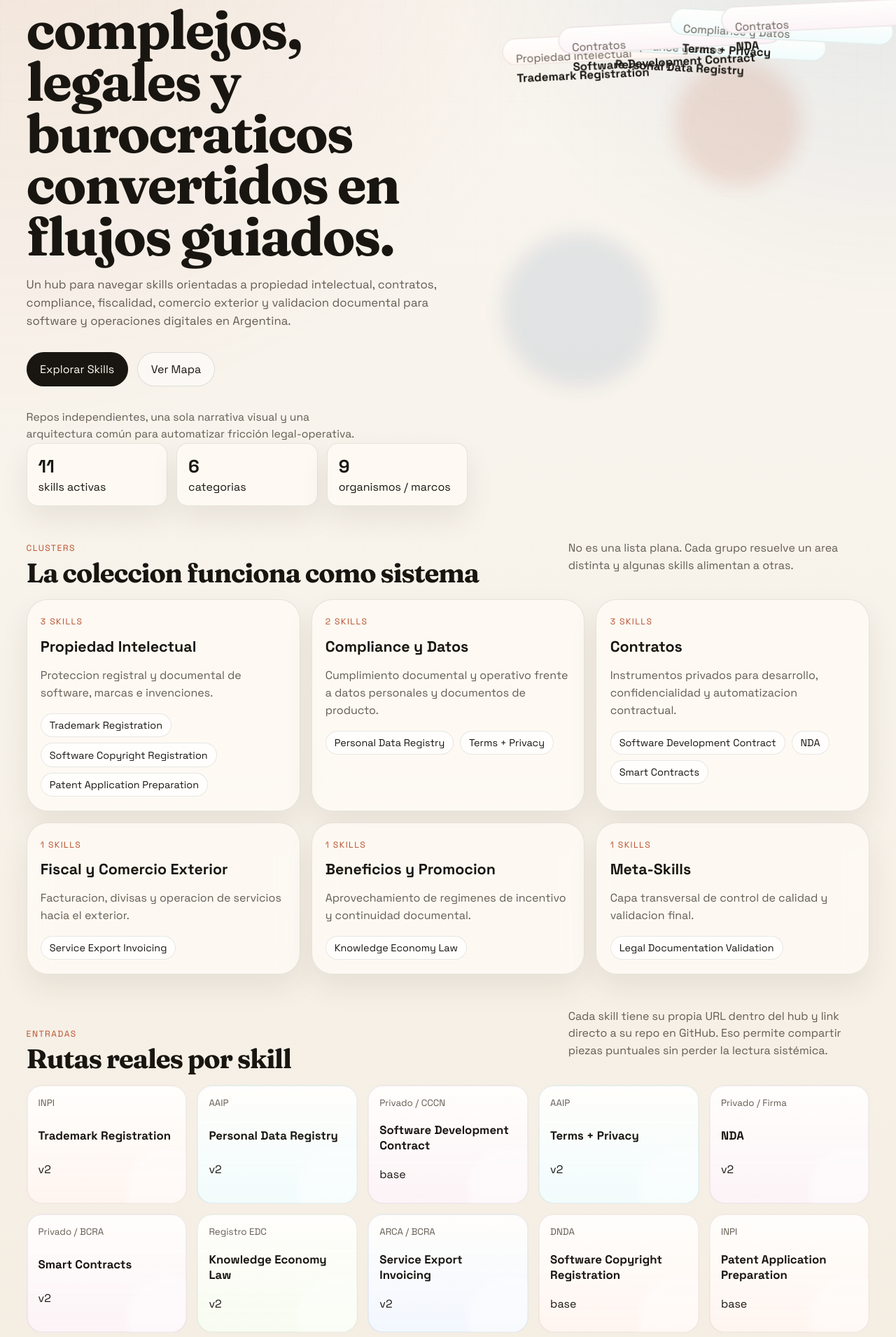
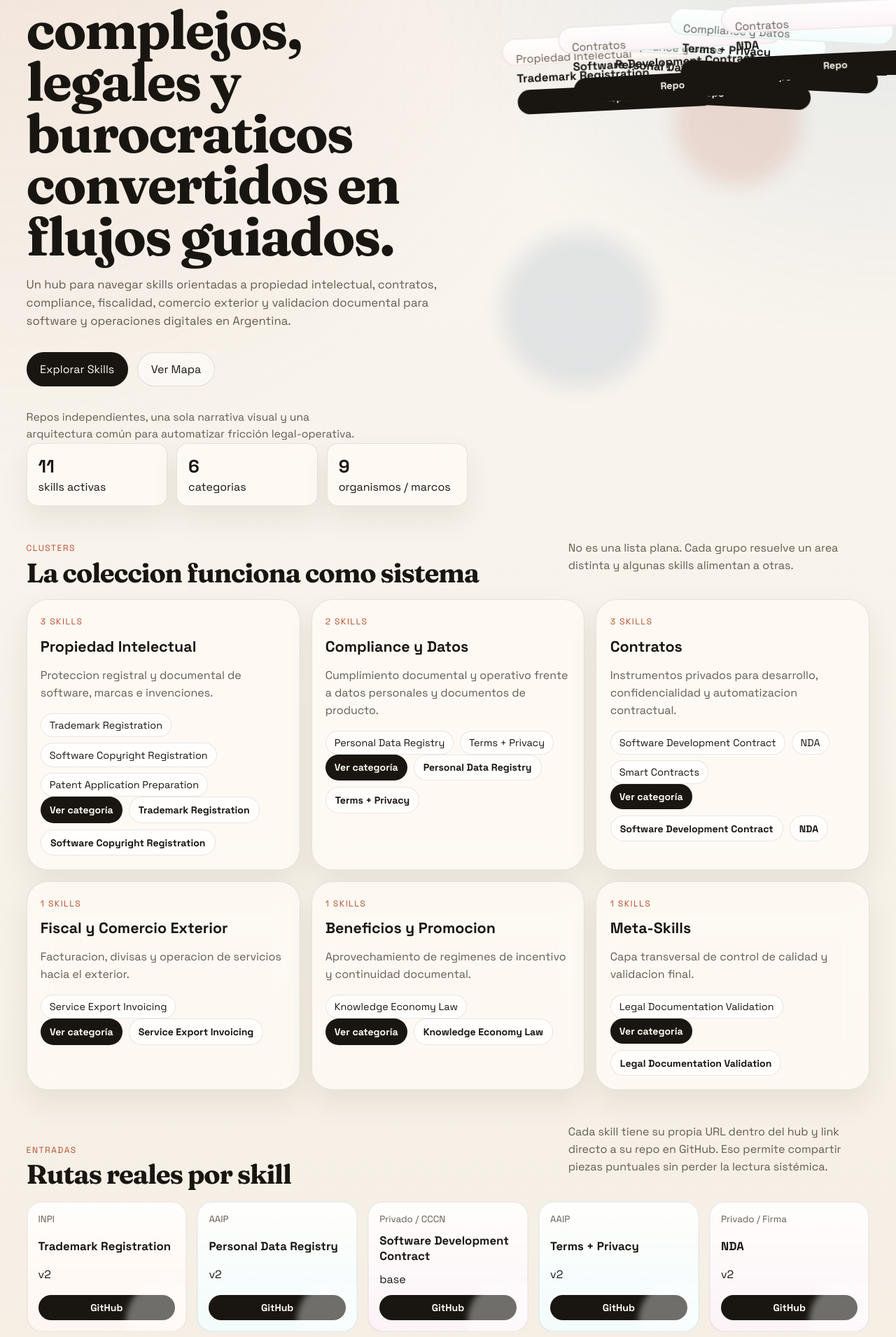
Before and after one commit to elpelaflow/Skills-Ecosystem-Hub-AR, a React (Vite) app: page / in a window 1280 px wide. Shown: the part 230-2140 px from the top of the page at 70% size. Built offline with nearby package versions, Linux system fonts and the light colour scheme.

Commit message:
Add visible repo links across hub

```diff
--- a/src/App.jsx
+++ b/src/App.jsx
@@ -101,15 +101,19 @@ function HomePage() {
         <aside className="hero-stage">
           <div className="floating-sheets">
             {skills.slice(0, 5).map((skill, index) => (
-              <Link
+              <article
                 className={`sheet-card tone-${skill.color}`}
                 key={skill.slug}
                 style={{ "--sheet-rotate": `${index % 2 === 0 ? -3 : 3}deg`, "--sheet-shift": `${index * 10}px` }}
-                to={`/skills/${skill.slug}`}
               >
+                <Link className="sheet-card-link" to={`/skills/${skill.slug}`}>
                   <span>{skill.category}</span>
                   <strong>{skill.name}</strong>
                 </Link>
+                <a className="mini-link" href={skill.repo} target="_blank" rel="noreferrer">
+                  Repo
+                </a>
+              </article>
             ))}
           </div>
         </aside>
@@ -123,7 +127,7 @@ function HomePage() {
         />
         <div className="category-grid">
           {Object.entries(categorySummaries).map(([name, summary]) => (
-            <Link className="category-card" key={name} to={`/categorias/${categorySlugs[name]}`}>
+            <article className="category-card" key={name}>
               <span className="panel-label">{skills.filter((skill) => skill.category === name).length} skills</span>
               <h3>{name}</h3>
               <p>{summary}</p>
@@ -137,7 +141,20 @@ function HomePage() {
                     </span>
                   ))}
               </div>
+              <div className="card-actions">
+                <Link className="mini-link" to={`/categorias/${categorySlugs[name]}`}>
+                  Ver categoría
                 </Link>
+                {skills
+                  .filter((skill) => skill.category === name)
+                  .slice(0, 2)
+                  .map((skill) => (
+                    <a className="mini-link subtle" href={skill.repo} key={skill.slug} target="_blank" rel="noreferrer">
+                      {skill.name}
+                    </a>
+                  ))}
+              </div>
+            </article>
           ))}
         </div>
       </section>
@@ -150,11 +167,16 @@ function HomePage() {
         />
         <div className="skills-ribbon">
           {skills.map((skill) => (
-            <Link className={`ribbon-card tone-${skill.color}`} key={skill.slug} to={`/skills/${skill.slug}`}>
+            <article className={`ribbon-card tone-${skill.color}`} key={skill.slug}>
+              <Link className="ribbon-card-link" to={`/skills/${skill.slug}`}>
                 <small>{skill.agency}</small>
                 <strong>{skill.name}</strong>
                 <span>{skill.maturity}</span>
               </Link>
+              <a className="mini-link" href={skill.repo} target="_blank" rel="noreferrer">
+                GitHub
+              </a>
+            </article>
           ))}
         </div>
       </section>
@@ -313,6 +335,11 @@ function SkillPage() {
                   Esta skill forma parte del cluster <strong>{skill.category}</strong> y se vincula con
                   otras piezas del ecosistema para cubrir el flujo completo.
                 </p>
+                <div className="card-actions">
+                  <a className="mini-link" href={skill.repo} target="_blank" rel="noreferrer">
+                    Abrir repositorio
+                  </a>
+                </div>
               </div>
             </div>
           </article>
@@ -344,7 +371,7 @@ function CategoriesPage() {
       />
       <div className="category-grid">
         {Object.entries(categorySummaries).map(([name, summary]) => (
-          <Link className="category-card" key={name} to={`/categorias/${categorySlugs[name]}`}>
+          <article className="category-card" key={name}>
             <span className="panel-label">{skills.filter((skill) => skill.category === name).length} skills</span>
             <h3>{name}</h3>
             <p>{summary}</p>
@@ -355,7 +382,20 @@ function CategoriesPage() {
                   <li key={skill.slug}>{skill.name}</li>
                 ))}
             </ul>
+            <div className="card-actions">
+              <Link className="mini-link" to={`/categorias/${categorySlugs[name]}`}>
+                Explorar cluster
               </Link>
+              {skills
+                .filter((skill) => skill.category === name)
+                .slice(0, 1)
+                .map((skill) => (
+                  <a className="mini-link subtle" href={skill.repo} key={skill.slug} target="_blank" rel="noreferrer">
+                    Repo ejemplo
+                  </a>
+                ))}
+            </div>
+          </article>
         ))}
       </div>
     </section>
@@ -496,7 +536,8 @@ function PathwayCard({ title, steps, tone }) {
 
 function SkillCard({ skill }) {
   return (
-    <Link className={`skill-card tone-${skill.color}`} to={`/skills/${skill.slug}`}>
+    <article className={`skill-card tone-${skill.color}`}>
+      <Link className="skill-card-link" to={`/skills/${skill.slug}`}>
         <div className="skill-card-top">
           <span>{skill.category}</span>
           <span>{skill.agency}</span>
@@ -512,6 +553,15 @@ function SkillCard({ skill }) {
           ))}
         </div>
       </Link>
+      <div className="card-actions">
+        <Link className="mini-link" to={`/skills/${skill.slug}`}>
+          Ver ficha
+        </Link>
+        <a className="mini-link subtle" href={skill.repo} target="_blank" rel="noreferrer">
+          Ver repo
+        </a>
+      </div>
+    </article>
   );
 }
 
--- a/src/styles.css
+++ b/src/styles.css
@@ -318,6 +318,19 @@ h2 {
   animation: floatSheet 8s ease-in-out infinite;
 }
 
+.sheet-card-link,
+.ribbon-card-link,
+.skill-card-link {
+  display: block;
+  color: inherit;
+  text-decoration: none;
+}
+
+.sheet-card-link {
+  display: grid;
+  gap: 0.35rem;
+}
+
 .sheet-card:nth-child(1) { top: 10%; left: 4%; }
 .sheet-card:nth-child(2) { top: 22%; left: 27%; }
 .sheet-card:nth-child(3) { top: 40%; left: 12%; }
@@ -385,7 +398,8 @@ h2 {
 .active-filters,
 .chip-row,
 .skill-tags,
-.related-list {
+.related-list,
+.card-actions {
   display: flex;
   flex-wrap: wrap;
   gap: 0.55rem;
@@ -395,6 +409,26 @@ h2 {
 .chip,
 .related-chip {
   background: rgba(255, 255, 255, 0.78);
+  border: 1px solid rgba(25, 22, 17, 0.1);
+}
+
+.mini-link {
+  display: inline-flex;
+  align-items: center;
+  justify-content: center;
+  min-height: 2.2rem;
+  padding: 0.55rem 0.82rem;
+  border-radius: 999px;
+  background: var(--ink);
+  color: #fff9ef;
+  text-decoration: none;
+  font-size: 0.88rem;
+  font-weight: 600;
+}
+
+.mini-link.subtle {
+  background: rgba(255, 255, 255, 0.72);
+  color: var(--ink);
   border: 1px solid rgba(25, 22, 17, 0.1);
 }
 
@@ -421,6 +455,12 @@ h2 {
   min-height: 170px;
   position: relative;
   overflow: hidden;
+}
+
+.ribbon-card-link {
+  display: grid;
+  gap: 0.35rem;
+  min-height: 112px;
 }
 
 .ribbon-card::after {
@@ -503,6 +543,11 @@ h2 {
 .skill-card:hover {
   transform: translateY(-4px);
   box-shadow: 0 22px 42px rgba(47, 35, 19, 0.1);
+}
+
+.skill-card-link {
+  display: block;
+  flex: 1;
 }
 
 .skill-card-top {
```
Lines whose indentation alone changed are shown as unchanged.
